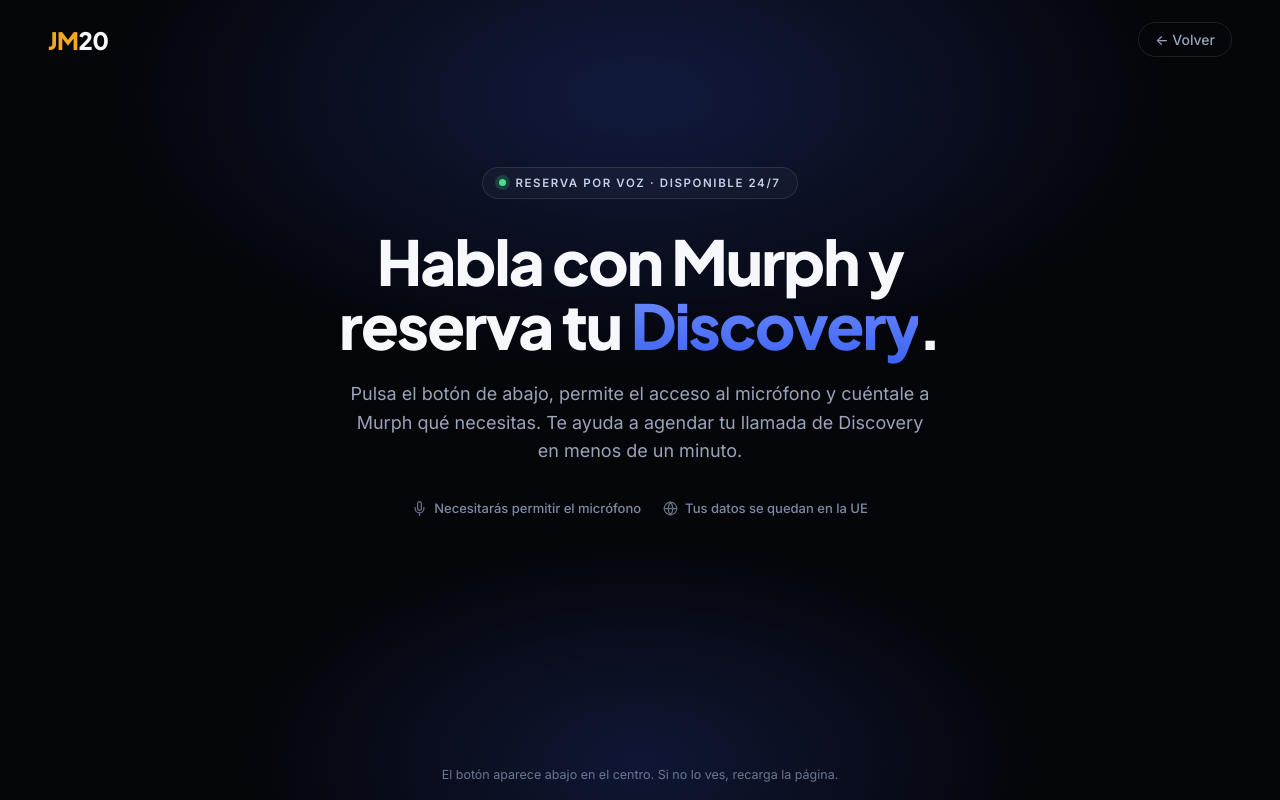
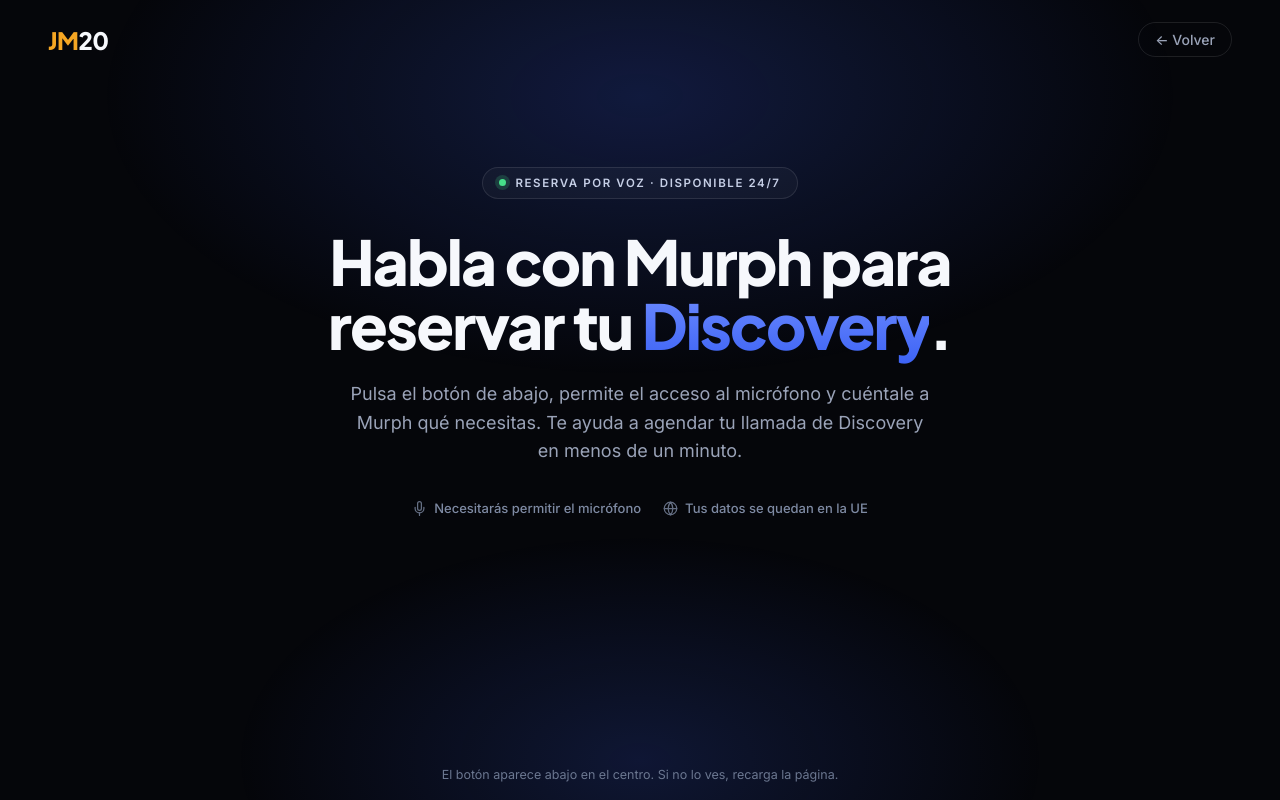
Before and after one commit to JM20Solutions/jm20website, a plain HTML site: page murph.html in a window 1280 px wide. Drawn offline with Linux system fonts and the light colour scheme.

Commit message:
Update murph.html

```diff
--- a/murph.html
+++ b/murph.html
@@ -202,7 +202,7 @@
   <main>
     <span class="eyebrow"><span class="dot"></span>Reserva por voz · Disponible 24/7</span>
 
-    <h1>Habla con Murph y reserva tu <span class="accent">Discovery</span>.</h1>
+    <h1>Habla con Murph para reservar tu <span class="accent">Discovery</span>.</h1>
 
     <p class="lede">
       Pulsa el botón de abajo, permite el acceso al micrófono y cuéntale a Murph
```
